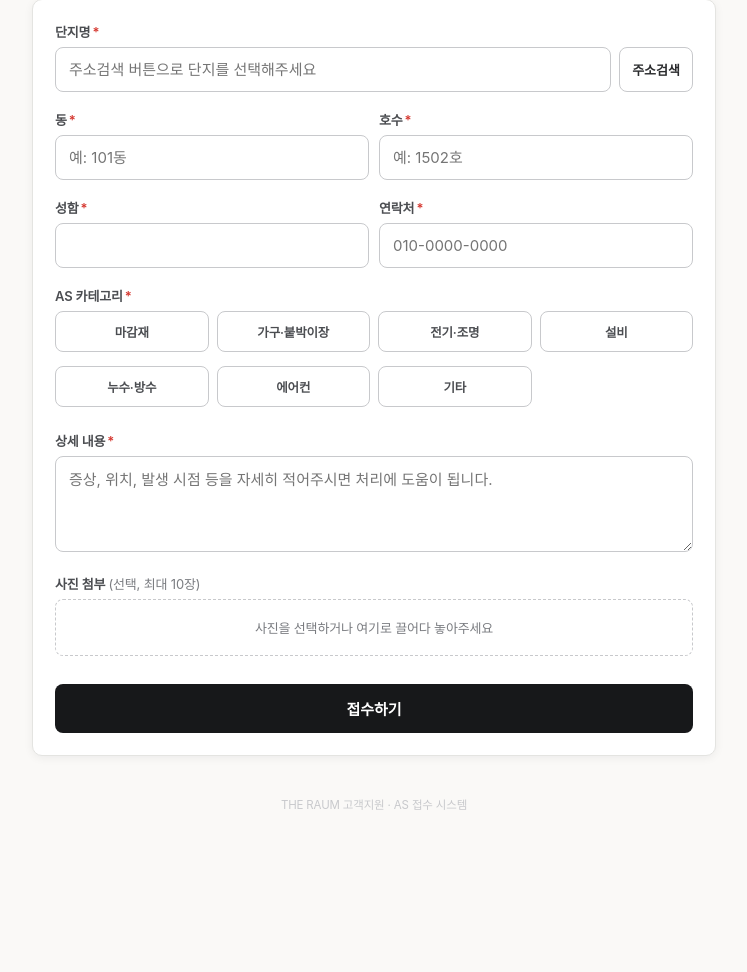
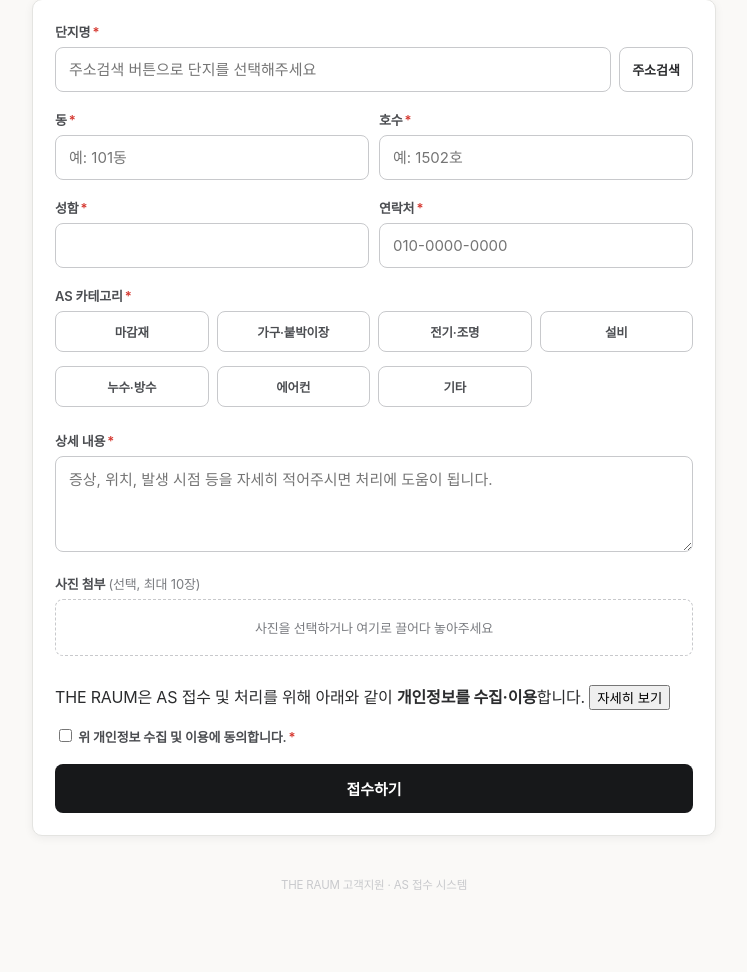
Before and after one commit to hj0611/theraum-as-system, a Flask app: page / in a window 1280 px wide. Shown: the part 216-1188 px from the top of the page, without its empty margins (266-1013 px from the left). Before the commit the page ends 1026 px from the top, so only its background shows below. Run offline with Flask 3, Linux system fonts and the light colour scheme; parts of the project's set-up code (start-up, migrations or seed data) failed here and were passed over; some libraries are stand-ins or nearby versions; some web fonts are replaced.

Commit message:
intake.html: 개인정보 수집·이용 동의 체크박스 추가

```diff
--- a/templates/intake.html
+++ b/templates/intake.html
@@ -63,6 +63,31 @@
       <div class="file-preview-list" id="preview-list"></div>
     </div>
 
+    <div class="form-group consent-group">
+      <div class="consent-box" id="consent-box">
+        <p class="consent-summary">
+          THE RAUM은 AS 접수 및 처리를 위해 아래와 같이 <strong>개인정보를 수집·이용</strong>합니다.
+          <button type="button" class="consent-toggle" id="consent-toggle" aria-expanded="false">자세히 보기</button>
+        </p>
+        <div class="consent-detail" id="consent-detail" hidden>
+          <dl>
+            <dt>수집 항목</dt>
+            <dd>성함, 연락처, 단지명·동·호수, 접수 내용, 첨부 사진(선택)</dd>
+            <dt>수집 목적</dt>
+            <dd>AS 접수 확인 및 처리, 처리 결과 안내, 문의 응대</dd>
+            <dt>보유 및 이용 기간</dt>
+            <dd>AS 처리 완료 후 1년간 보관 후 파기 (단, 관계 법령에 따라 보존이 필요한 경우 해당 기간 동안 보관)</dd>
+            <dt>동의 거부 권리 및 불이익</dt>
+            <dd>귀하는 개인정보 수집·이용에 대한 동의를 거부할 권리가 있습니다. 다만 동의하지 않으실 경우 AS 접수 진행이 제한될 수 있습니다.</dd>
+          </dl>
+        </div>
+      </div>
+      <label class="consent-check">
+        <input type="checkbox" name="privacy_consent" id="privacy-consent-checkbox" value="y" required>
+        <span>위 개인정보 수집 및 이용에 동의합니다.<span class="req">*</span></span>
+      </label>
+    </div>
+
     <div id="submit-error" class="error-box" style="display:none"></div>
 
     <button type="submit" class="btn btn-primary" id="submit-btn">접수하기</button>
@@ -126,6 +151,26 @@
     if (e.target === addressModal) closeAddressSearch();
   });
 
+  var consentToggle = document.getElementById("consent-toggle");
+  var consentDetail = document.getElementById("consent-detail");
+  var consentCheckbox = document.getElementById("privacy-consent-checkbox");
+  var consentBox = document.getElementById("consent-box");
+
+  consentToggle.addEventListener("click", function () {
+    var expanded = consentToggle.getAttribute("aria-expanded") === "true";
+    consentDetail.hidden = expanded;
+    consentToggle.setAttribute("aria-expanded", String(!expanded));
+    consentToggle.textContent = expanded ? "자세히 보기" : "접기";
+  });
+  consentBox.addEventListener("click", function (e) {
+    if (e.target === consentToggle) return;
+    if (!consentDetail.hidden) return;
+    consentToggle.click();
+  });
+  consentCheckbox.addEventListener("invalid", function () {
+    if (consentDetail.hidden) consentToggle.click();
+  });
+
   var fileInput = document.getElementById("photo-input");
   var drop = document.getElementById("file-drop");
   var previewList = document.getElementById("preview-list");
```
